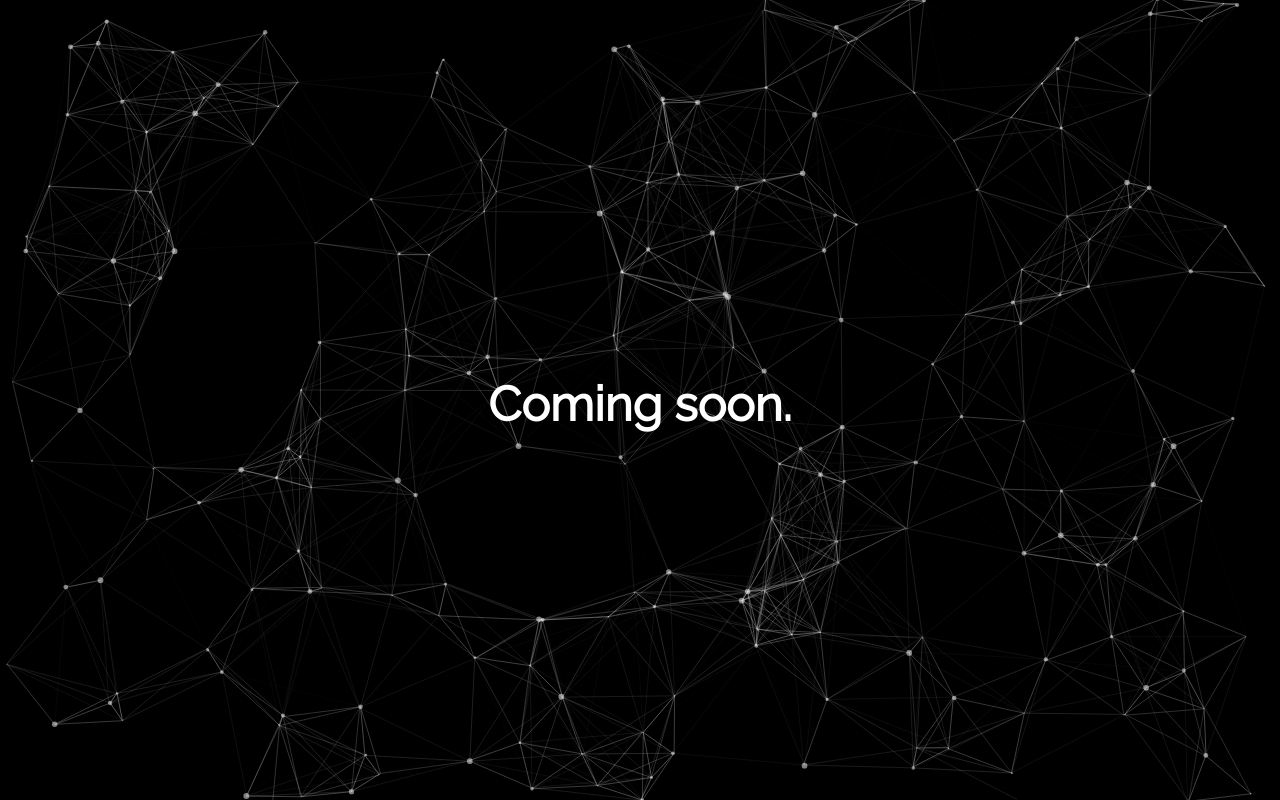
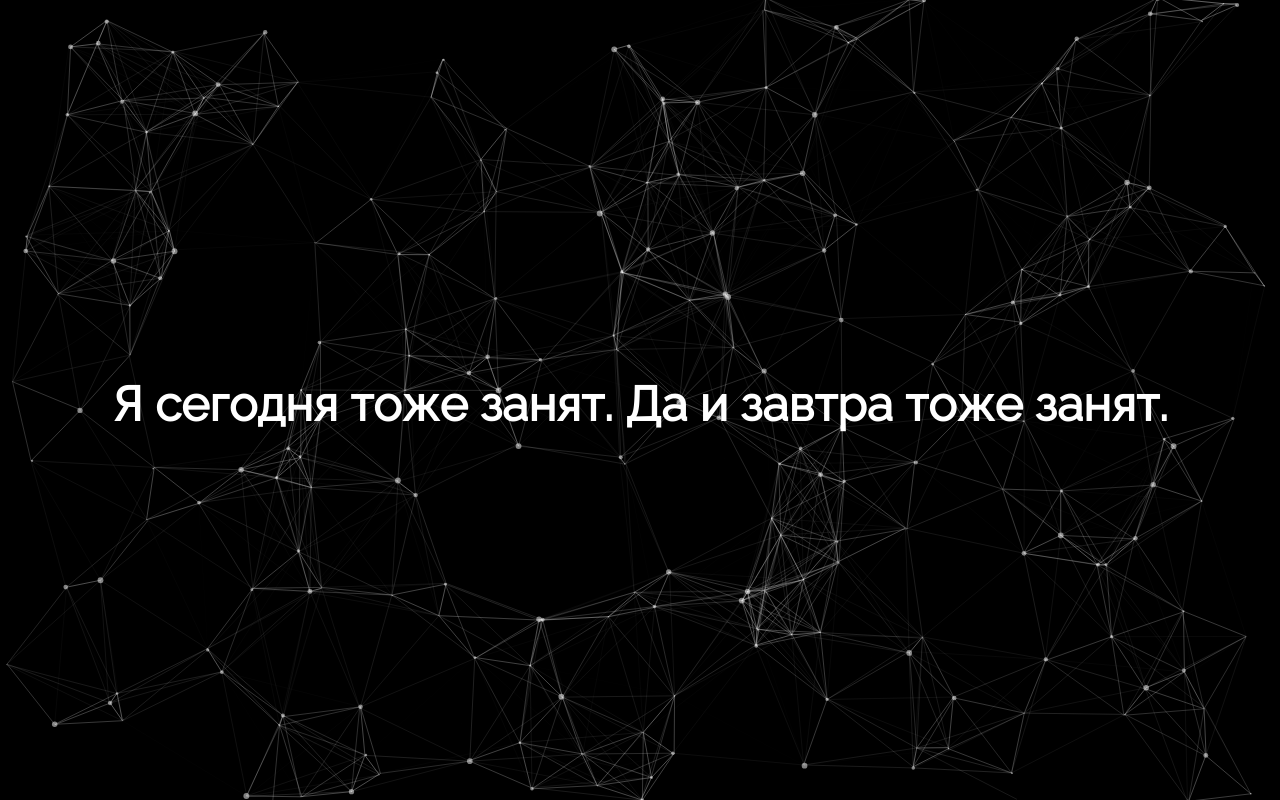
Before and after one commit to Koshagol/koshagol.github.io, a plain HTML site: page index.html in a window 1280 px wide. Drawn offline with nearby package versions, Linux system fonts and the light colour scheme.

Commit message:
Update index.html

```diff
--- a/index.html
+++ b/index.html
@@ -36,7 +36,7 @@ function hexToRgb(e){var a=/^#?([a-f\d])([a-f\d])([a-f\d])$/i;e=e.replace(a,func
 </script>
 <script type="text/javascript">
 	var options = {
-  strings: ["", "Coming soon."],
+  strings: ["", "Я сегодня тоже занят. Да и завтра тоже занят."],
   typeSpeed: 40
 }
 
```
